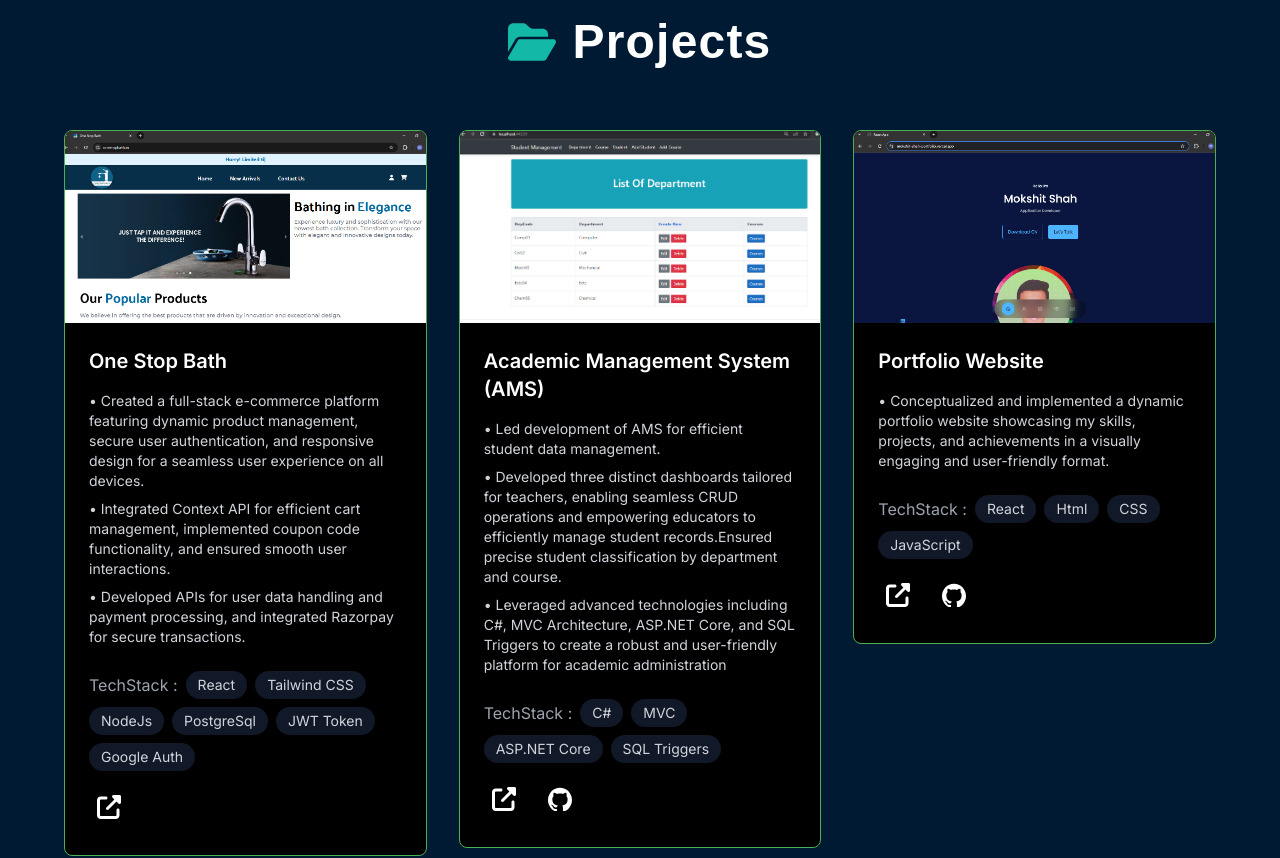
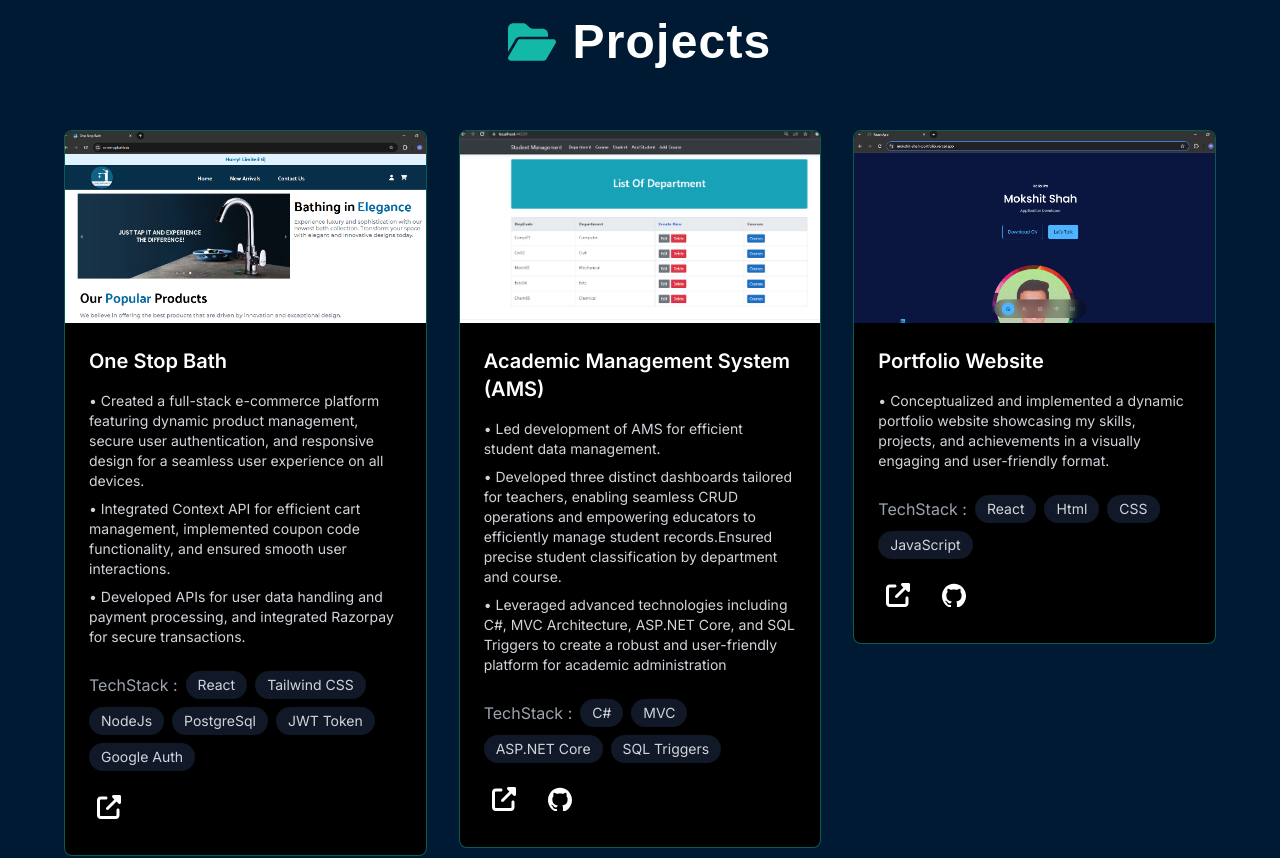
Before and after one commit to mokshit108/portfolio-mokshit-shah, a Next.js app: page / in a window 1280 px wide. Shown: the part 4140-4998 px from the top of the page. Built offline with nearby package versions, Linux system fonts and the light colour scheme; a web font is replaced by a local one.

Commit message:
updated project card border color

```diff
--- a/src/app/component/Project/ProjectCard.js
+++ b/src/app/component/Project/ProjectCard.js
@@ -7,7 +7,7 @@ const ProjectCard = ({ title, description, techStack, liveLink, githubLink, imag
   const { icons } = projectsData;
 
   return (
-    <div className="bg-black border border-[#4CAF50] rounded-lg overflow-hidden hover:scale-[1.02] transition-transform">
+    <div className="bg-black border border-teal-500/50 rounded-lg overflow-hidden hover:scale-[1.02] transition-transform hover:border-teal-300 duration-300 hover:shadow-lg hover:shadow-teal-500/10">
       <div className="relative h-48 w-full">
         <img
           src={imageSrc}
```
